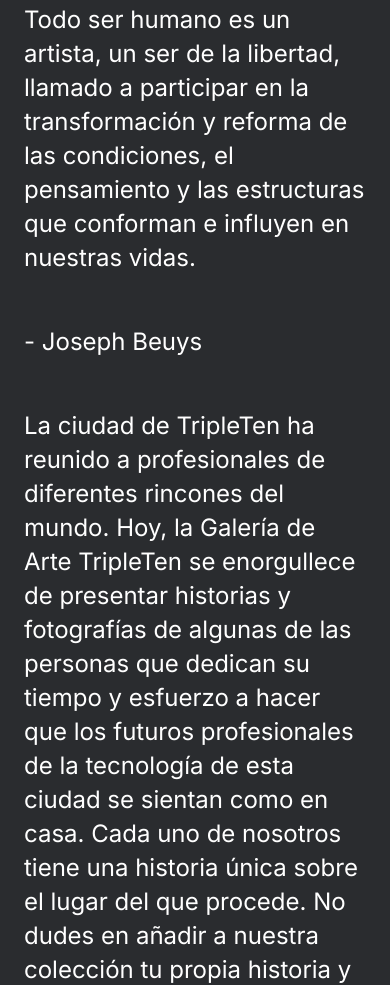
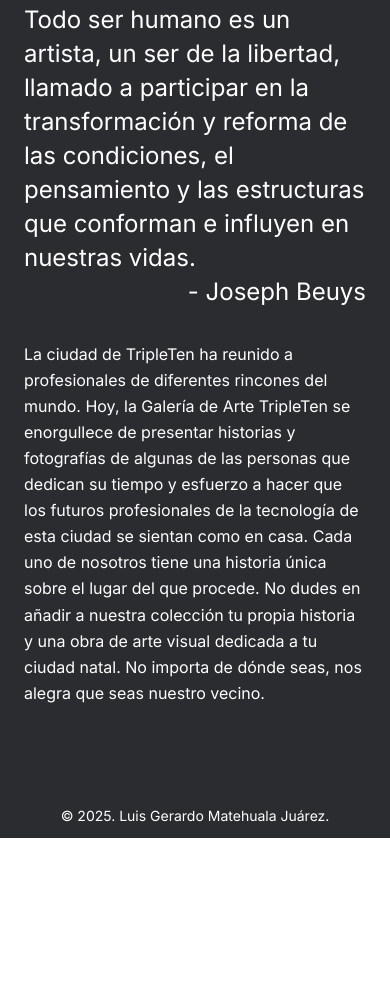
Before and after one commit to LuisJuarez95/web_project_homeland, a plain HTML site: page index.html in a window 390 px wide. Shown: the part 1221-2206 px from the top of the page. After the commit the page ends 2083 px from the top, so only its background shows below. Drawn offline with Linux system fonts and the light colour scheme.

Commit message:
Fix name classes in css

```diff
--- a/blocks/intro.css
+++ b/blocks/intro.css
@@ -20,7 +20,7 @@
     margin-bottom: 10px;
 }
 
-.intro__text--text-small {
+.intro__text--small {
     font-weight: 400;
     font-size: 16px;
     line-height: 1.63;
@@ -29,7 +29,7 @@
     max-width: 722px;
 }
 
-.intro__text--text-citation {
+.intro__text--citation {
     font-weight: 400;
     font-size: 24px;
     line-height: 34px;
@@ -54,10 +54,10 @@
         margin: 50px 0 0;
         max-width: 720px;
     }
-    .intro__text--text-small {
+    .intro__text--small {
         margin: 0;
     }
-    .intro__text--text-citation {
+    .intro__text--citation {
         margin: 0 0 32px;
     }
 }
@@ -78,11 +78,11 @@
         line-height: 30px;
         margin: 40px 0 0;
     }
-    .intro__text--text-small {
+    .intro__text--small {
         font-size: 16px;
         line-height: 1.63;
     }
-    .intro__text--text-citation {
+    .intro__text--citation {
         margin: 10px 0 32px;
     }
 }
```
